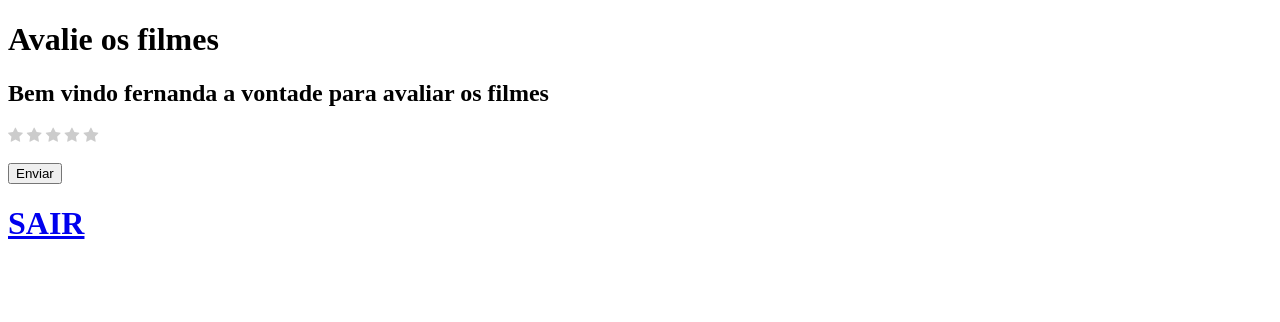
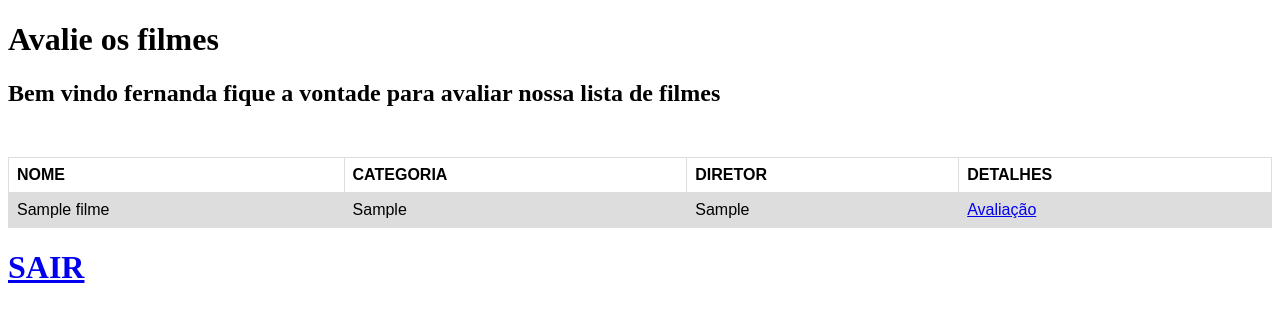
Before and after one commit to Atomossss/projetoFilmePhp, a PHP site: page /membro.php in a window 1280 px wide. Shown: the top 322 px of the page. Run offline with PHP 8.4, Linux system fonts and the light colour scheme; a user stored in the database is signed in; tables that the repository leaves empty hold one stand-in row (values such as "Sample post"); some libraries are stand-ins or nearby versions.

Commit message:
alterações em avaliação dos membros

```diff
--- a/menu/css/membro.css
+++ b/menu/css/membro.css
@@ -1,3 +1,21 @@
+table {
+    margin-top: 50px;
+    font-family: arial, sans-serif;
+    border-collapse: collapse;
+    width: 100%;
+  }
+
+  td, th {
+    border: 1px solid #dddddd;
+    text-align: left;
+    padding: 8px;
+  }
+
+  tr:nth-child(even) {
+    background-color: #dddddd;
+  }
+
+
 .estrelas input[type=radio]{
     display: none;
 }
--- a/menu/paginas/formulario.php
+++ b/menu/paginas/formulario.php
@@ -13,7 +13,7 @@
 
                 <input type = "text" placeholder ="Nome de Usuário" name = "usuario" id="">
                 <br><br>
-                <input type = "text" placeholder ="Senha" name = "senha" id = "">
+                <input type = "password" placeholder ="Senha" name = "senha" id = "">
                 <br><br>
                 <input class="botao" type = "submit" value = "Entrar">
             <!-- Depois arrumar o espaçamento com css-->
--- a/menu/paginas/membro.php
+++ b/menu/paginas/membro.php
@@ -22,54 +22,48 @@
             echo "erro";
         }
 
-
-
-
-        echo "<h2> Bem vindo " . $nome_do_usuario . " a vontade para avaliar os filmes </h2>";
+        echo "<h2> Bem vindo " . $nome_do_usuario . " fique a vontade para avaliar nossa lista de filmes </h2>";
 
         //verefica se a mensagem de erro apareceu e depois termina a sesseion msg
         if (isset($_SESSION['msg'])) {
+
             echo "<p>" . $_SESSION['msg'] . "</p>";
             unset($_SESSION['msg']);
         }
 
     ?>
     <div class="nomeFilme">
-    <form action=""GET><!-- pegar o nome do filme adicionado pelo admin e mostra aqui -->
 
+        <?php
+            include_once("../sistema/bd.php");
 
+            $sql = "SELECT * FROM filmes";
+            $resultado = mysqli_query($strcon,$sql) or die("Erro ao retornar dados");
 
+            echo '<table>';
 
-    </form>
+            echo '<tr>';
+                echo '<th> NOME </th>';
+                echo '<th> CATEGORIA </th>';
+                echo '<th> DIRETOR </th>';
+                echo '<th> DETALHES </th>';
+            echo '</tr>';
 
+            while($row = mysqli_fetch_array($resultado)) {
+
+                echo '<tr>';
+                echo '<td>' .  $row["nome"] .  '</td>';
+                echo '<td>' .  $row["categoria"] .  '</td>';
+                echo '<td>' .  $row["diretor"] .  '</td>';
+                echo '<td> <a href="avaliacao.php?id=' . $row["id"] . '"> Avaliação </td>';
+                echo '</tr>';
+            }
+
+            echo '</table>';
+        ?>
 
     </div>
-    <!-- formulário da avaliação -->
-    <div class="avaliacao_filme">
-        <form  method= "POST" action="sistema/processaMembro.php/" enctype="multipart/form-data">
-            <div class="estrelas">
-                <input type="radio" id="vazio" name="estrela" value ="" checked>
 
-                <label for="estrela_um"> <i class="fa"> </i></label>
-                <input type="radio" id="estrela_um" name="estrela" value ="1">
-
-                <label for="estrela_dois"> <i class="fa"> </i></label>
-                <input type="radio" id="estrela_dois" name="estrela" value ="2">
-
-                <label for="estrela_tres"> <i class="fa"> </i></label>
-                <input type="radio" id="estrela_tres" name="estrela" value ="3">
-
-                <label for="estrela_quatro"> <i class="fa"> </i></label>
-                <input type="radio" id="estrela_quatro" name="estrela" value ="4">
-
-                <label for="estrela_cinco"> <i class="fa"> </i></label>
-                <input type="radio" id="estrela_cinco" name="estrela" value ="5"> <br><br>
-
-         <!-- envia para o banco de dados as informações da avaliação do filme contendo os valores 1,2,3,4 e 5 -->
-                <input type="submit" value="Enviar">
-            </div>
-        </form>
-    </div>
         <div>
             <a href="sair.php" >
                 <h1>
--- a/menu/sistema/usuarios.php
+++ b/menu/sistema/usuarios.php
@@ -11,6 +11,7 @@
         while($row = mysqli_fetch_array($resultado)) {
 
             if($row['nome'] != null){
+                $_SESSION["id_usuario"] = $row['id'];
                 $_SESSION["usuario"] = $row['user_login'];
                 $_SESSION["senha"] = $row['senha'];
                 $_SESSION["nome"] = $row['nome'];
```
Also changed, not shown: menu/paginas/avaliacao.php (added, +94 -0 lines), ImagensDosFilmes/perquisando.php (deleted).
